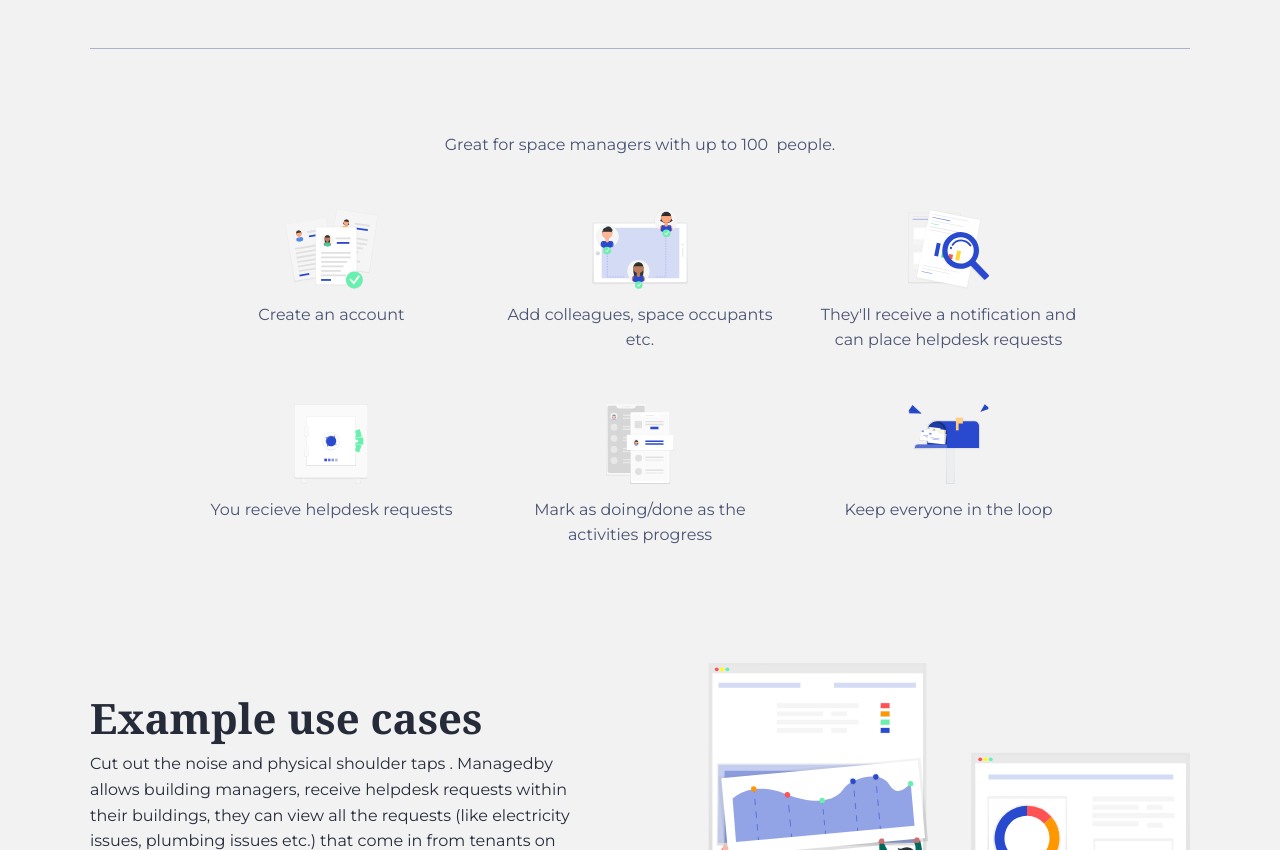
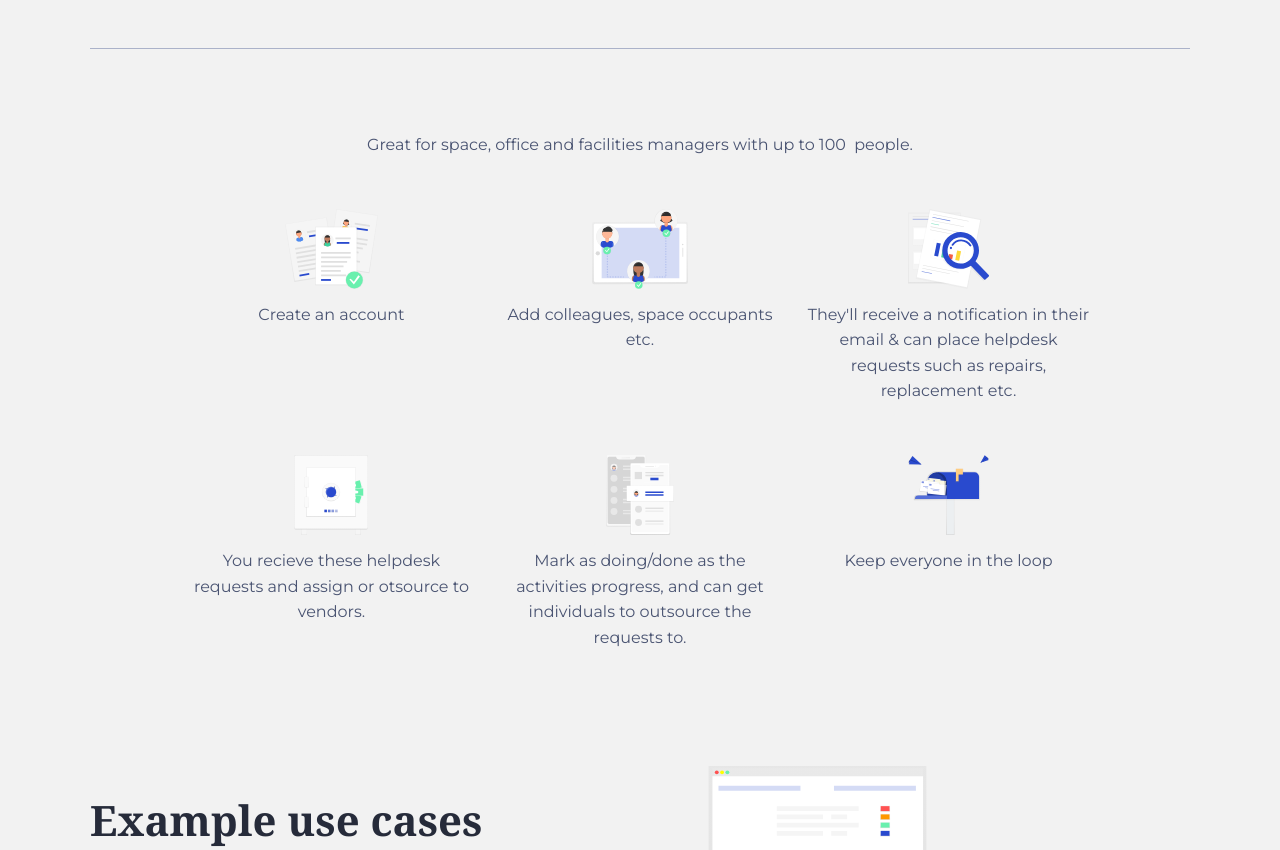
Before and after one commit to Olamide1/landing-page-managedby, a plain HTML site: page index.html in a window 1280 px wide. Shown: the part 620-1470 px from the top of the page. Drawn offline with nearby package versions, Linux system fonts and the light colour scheme; a web font is replaced by a local one.

Commit message:
Update to the landing page

```diff
--- a/index.html
+++ b/index.html
@@ -40,7 +40,7 @@
 
         <!-- Feature list -->
         <div class="container pt3 mt2 text--gray align--center">
-            <p class="mb3">Great for space managers with up to 100&nbsp; people.</p>
+            <p class="mb3">Great for space, office and facilities managers with up to 100&nbsp; people.</p>
             <div class="grid-row">
                 <div class="grid-column span-one-third mb3 reveal-on-scroll is-revealing">
                     <img class="illustration--small mb1" src="img/assign.svg" alt="Assign to others">
@@ -52,15 +52,15 @@
                 </div>
                 <div class="grid-column span-one-third mb3 reveal-on-scroll is-revealing">
                     <img class="illustration--small mb1" src="img/search.svg" alt="Powerful search">
-                    <p>They'll receive a notification and can place helpdesk requests</p>
+                    <p>They'll receive a notification in their email & can place helpdesk requests such as repairs, replacement etc.</p>
                 </div>
                 <div class="grid-column span-one-third mb3 reveal-on-scroll is-revealing">
                     <img class="illustration--small mb1" src="img/vault.svg" alt="Put in a vault">
-                    <p>You recieve helpdesk requests</p>
+                    <p>You recieve these helpdesk requests and assign or otsource to vendors.</p>
                 </div>
                 <div class="grid-column span-one-third mb3 reveal-on-scroll is-revealing">
                     <img class="illustration--small mb1" src="img/messaging.svg" alt="Fast messaging">
-                    <p>Mark as doing/done as the activities progress</p>
+                    <p>Mark as doing/done as the activities progress, and can get individuals to outsource the requests to.</p>
                 </div>
                 <div class="grid-column span-one-third mb3 reveal-on-scroll is-revealing">
                     <img class="illustration--small mb1" src="img/mail.svg" alt="Share with others">
```
